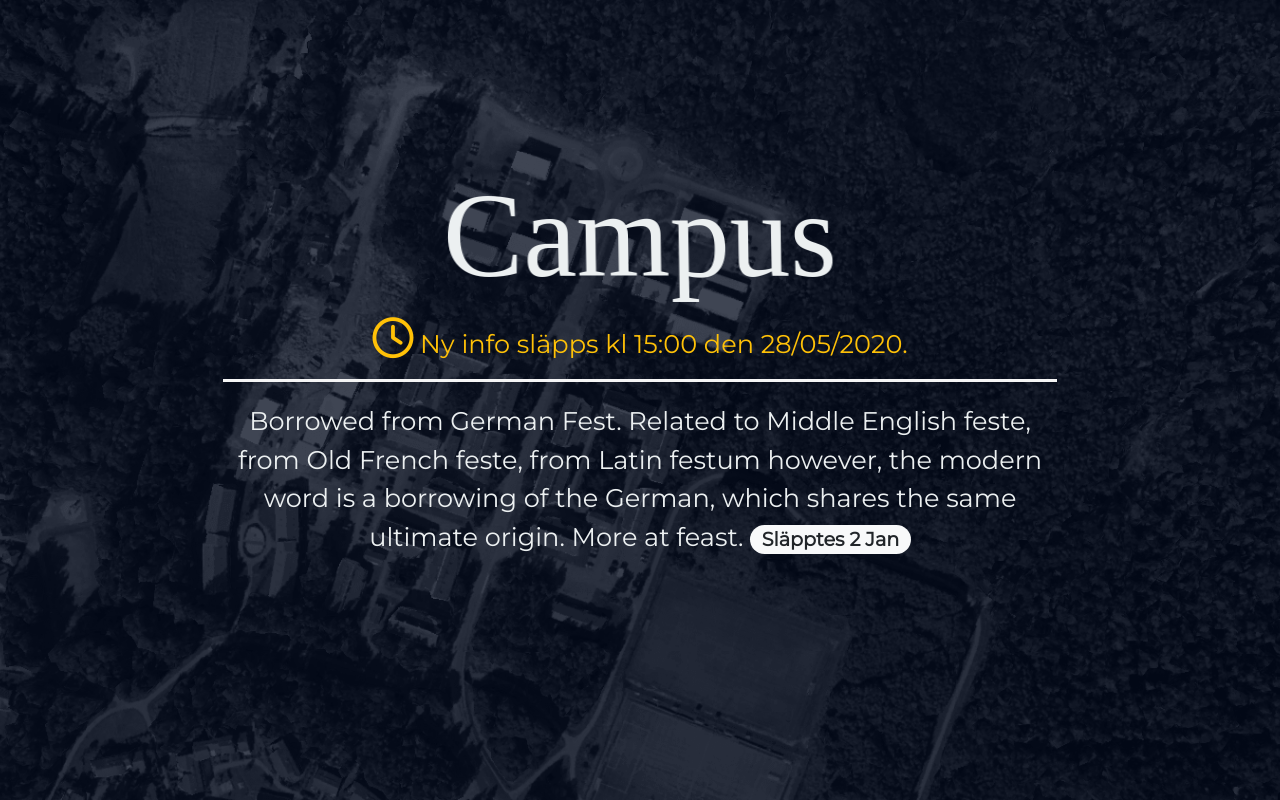
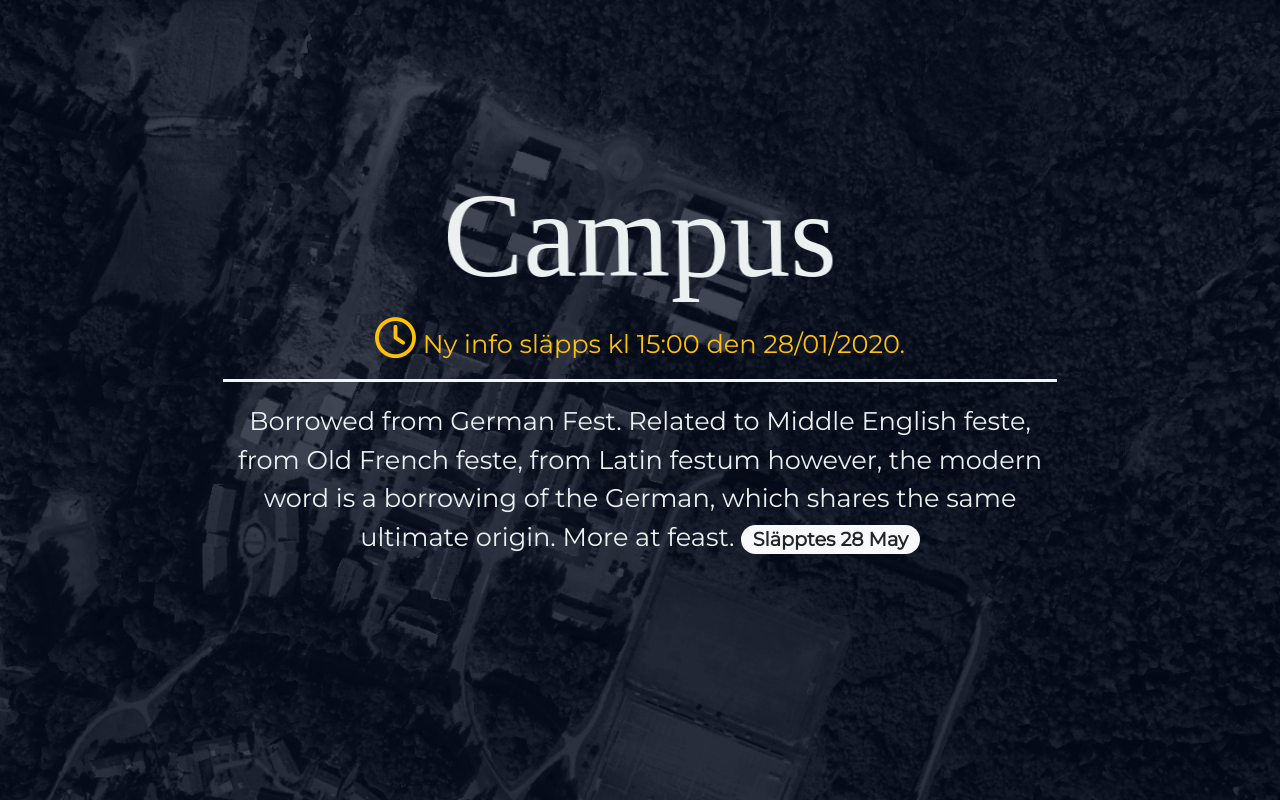
Before and after one commit to oscar230/partypromotion, an Angular app: page / in a window 1280 px wide. Built offline with nearby package versions, Linux system fonts and the light colour scheme; a web font is replaced by a local one.

Commit message:
Datatype changes from number to date on variable time in timer component.

```diff
--- a/src/app/infotimer/infotimer.component.ts
+++ b/src/app/infotimer/infotimer.component.ts
@@ -2,7 +2,7 @@ import { Component, OnInit } from '@angular/core';
 
 class InfoObject {
   text: string;
-  time: number;
+  time: Date;
 }
 
 @Component({
@@ -16,23 +16,24 @@ export class InfotimerComponent implements OnInit {
   list = [
     {
       text: 'Nu smäller det, Campusfesten är här',
-      time: new Date( 'May 28, 2020, 15:00' ).getTime()
+      time: new Date( '01 28, 2020, 15:00' )
     },
     {
-      // tslint:disable-next-line:max-line-length
       text: 'Borrowed from German Fest. Related to Middle English feste, from Old French feste, from Latin festum however, the modern word is a borrowing of the German, which shares the same ultimate origin. More at feast.',
-      time: 121333344
+      time: new Date( 'May 28, 2019, 00:00' )
     }
   ];
 
   constructor() {
-    console.log('current time ' + Date.now());
+    this.list.forEach(e => {
+      console.log(e.time + ":" + this.timeLeft(e) + " -> " + e.text);
+    });
   }
 
   ngOnInit() {
   }
 
   timeLeft(info: InfoObject) {
-    return Date.now() - info.time;
+    return Date.now() - info.time.getTime();
   }
 }
```
